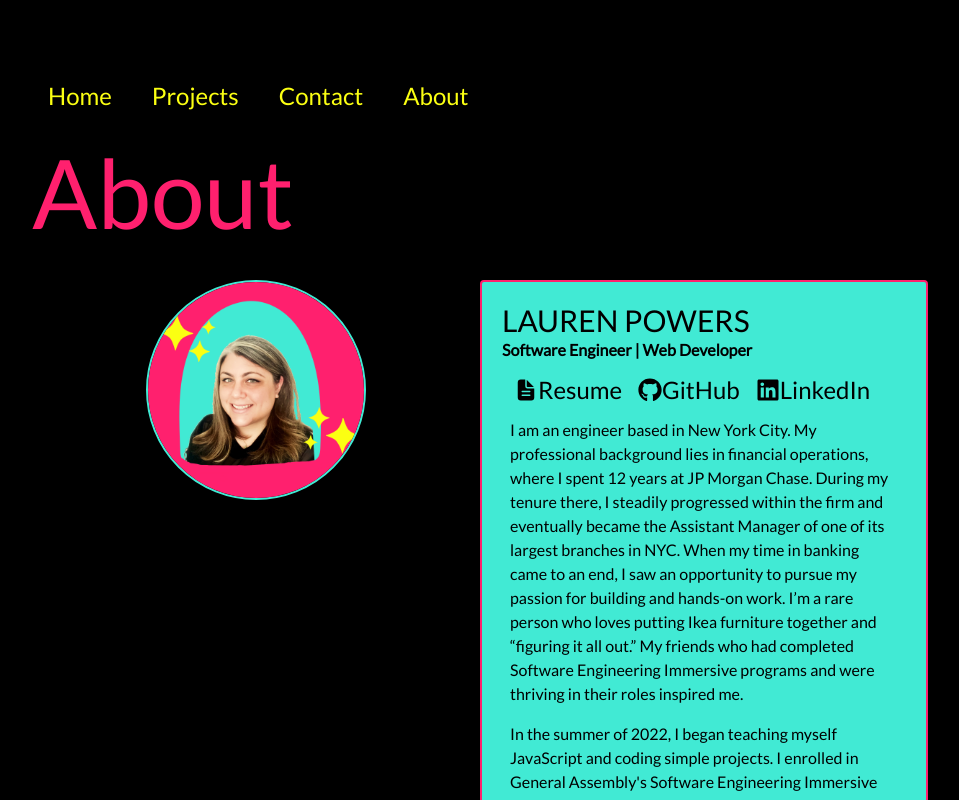
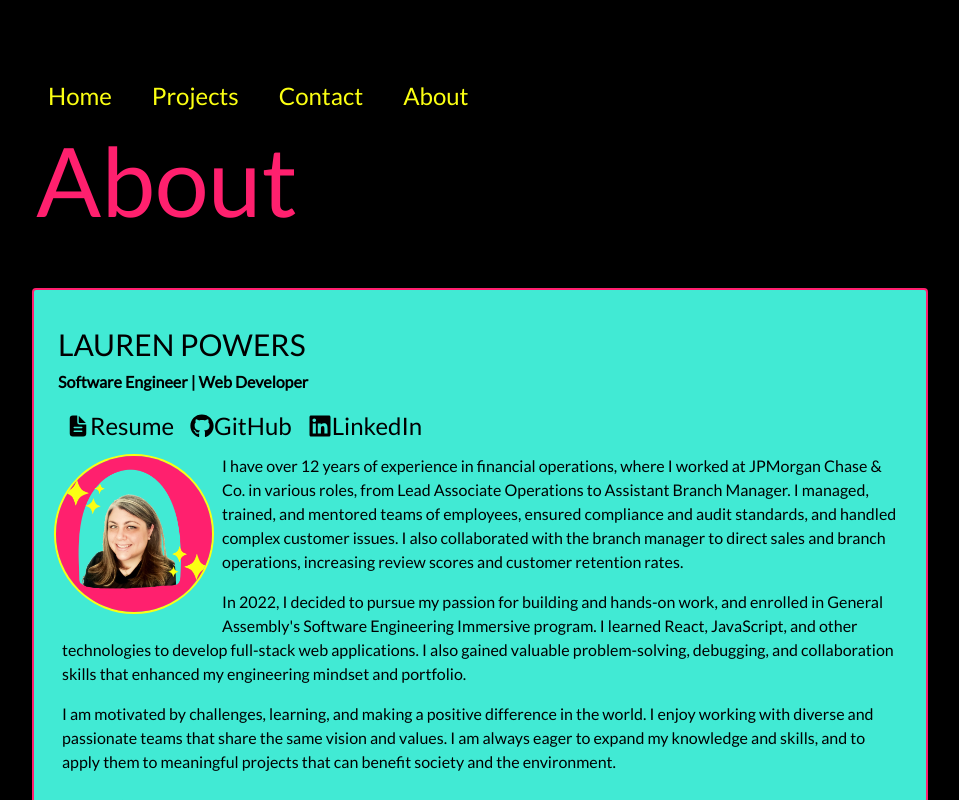
Before and after one commit to laurenpowers20/portfolio-page-v3, a Next.js app: page /about in a window 1280 px wide. Shown: the whole page, without its empty margins (160-1119 px from the left). Built offline with nearby package versions, Linux system fonts and the light colour scheme.

Commit message:
update aboutme

```diff
--- a/src/components/AboutCard.js
+++ b/src/components/AboutCard.js
@@ -12,31 +12,23 @@ import { HiOutlinePaintBrush } from "react-icons/hi2";
 export default function AboutCard() {
   return (
     <div className="container mx-auto mb-10 rounded-lg">
-      <div className="grid grid-cols-1 md:grid-cols-2 h-screen">
-        <div className="max-h-96 md:h-screen">
+      <div className="grid grid-cols-1 md:grid-cols-1 h-screen">
+        <div>
           {" "}
           <m.div
             className="sm:flex items-center sm:justify-center"
             animate={{ y: 0 }}
             initial={{ y: "100%" }}
             transition={{ delay: 0.8, duration: 0.5 }}
-          >
-            <Image
-              src={headshot}
-              alt="Picture of Lauren"
-              width={220}
-              height={220}
-              className="rounded-full mx-auto mb-5 border-solid border-2 border-neonBlue-500 "
-            />
-          </m.div>
+          ></m.div>
         </div>
 
-        <div className="flex items-center bg-neonBlue-500 rounded text-black sm:p-5 pb-100 mb-100 border-solid border-2 border-neonPink-500">
-          <div className="mb-auto mt-auto max-w-lg ">
-            <h1 className="text-3xl uppercase">Lauren Powers</h1>
-            <p className="font-semibold mb-2">
+        <div className="flex items-center bg-neonBlue-500 rounded text-black sm:p-5 pb-100 mb-100 border-solid border-2 border-neonPink-500 max-w">
+          <div className="mb-auto mt-auto ">
+            <h1 className="text-3xl uppercase p-1 ">Lauren Powers</h1>
+            <p className="font-semibold mb-2 p-1 ">
               Software Engineer | Web Developer
-            </p>
+            </p>{" "}
             <div className="font-latoBold lg:text-2xl text-1xl p-1 mx-auto">
               <m.ul
                 className="flex items-center"
@@ -94,38 +86,51 @@ export default function AboutCard() {
               className="font-latoBold"
             >
               {" "}
+              <Image
+                src={headshot}
+                alt="Picture of Lauren"
+                width={160}
+                height={160}
+                className="rounded-full mx-auto mr-2 border-solid border-2 border-neonYellow-500 float-left m-2 "
+              />
               <p className="p-2">
-                I am an engineer based in New York City. My professional
-                background lies in financial operations, where I spent 12 years
-                at JP Morgan Chase. During my tenure there, I steadily
-                progressed within the firm and eventually became the Assistant
-                Manager of one of its largest branches in NYC. When my time in
-                banking came to an end, I saw an opportunity to pursue my
-                passion for building and hands-on work. I’m a rare person who
-                loves putting Ikea furniture together and “figuring it all out.”
-                My friends who had completed Software Engineering Immersive
-                programs and were thriving in their roles inspired me.{" "}
+                I have over 12 years of experience in financial operations,
+                where I worked at JPMorgan Chase & Co. in various roles, from
+                Lead Associate Operations to Assistant Branch Manager. I
+                managed, trained, and mentored teams of employees, ensured
+                compliance and audit standards, and handled complex customer
+                issues. I also collaborated with the branch manager to direct
+                sales and branch operations, increasing review scores and
+                customer retention rates.
               </p>
               <p className="p-2">
                 {" "}
-                In the summer of 2022, I began teaching myself JavaScript and
-                coding simple projects. I enrolled in General Assembly's
-                Software Engineering Immersive program, working on front-end and
-                back-end projects every week. Throughout this journey, I've
-                embraced challenges and pushed myself beyond my comfort zone.
-                It's been a wild ride, and I am confident in my abilities and
-                excited to continue learning and growing in my career.
+                In 2022, I decided to pursue my passion for building and
+                hands-on work, and enrolled in General Assembly's Software
+                Engineering Immersive program. I learned React, JavaScript, and
+                other technologies to develop full-stack web applications. I
+                also gained valuable problem-solving, debugging, and
+                collaboration skills that enhanced my engineering mindset and
+                portfolio.
+              </p>
+              <p className="p-2">
+                I am motivated by challenges, learning, and making a positive
+                difference in the world. I enjoy working with diverse and
+                passionate teams that share the same vision and values. I am
+                always eager to expand my knowledge and skills, and to apply
+                them to meaningful projects that can benefit society and the
+                environment.
               </p>
             </m.div>
-            <p className="py-3">When I’m not coding, I can be found: </p>
-            <ul className="pb-10">
+            <p className="py-3  p-4">When I’m not coding, I can be found: </p>
+            <ul className="pb-10  p-4">
               <li className="flex items-center">
                 <GiHiking className="mr-3" /> Hiking in the Hudson Valley
               </li>
               <li className="flex items-center">
                 {" "}
                 <TbBeach className="mr-3" />
-                At the beach (in winter and summer!)
+                At the beach (in winter and summer)
               </li>
               <li className="flex items-center">
                 <GiCommercialAirplane className="mr-3" /> Traveling somewhere
@@ -139,8 +144,7 @@ export default function AboutCard() {
                 artistic
               </li>
               <li className="flex items-center">
-                <TbChefHat className="mr-3" /> Cooking something new and
-                delicious!{" "}
+                <TbChefHat className="mr-3" /> Cooking{" "}
               </li>
             </ul>
           </div>
--- a/src/pages/about.js
+++ b/src/pages/about.js
@@ -14,12 +14,12 @@ export default function About(props) {
         }}
         className="text-neonPink-500 absolute top-0 left-0 w-full h-full bg-black lg:px-48 px-10 overflow-y-auto col-span-2"
       >
-        <div className="mt-36">
+        <div className="my-32 mb-8 p-1 overflow-hidden">
           <m.h1
             animate={{ y: 0 }}
             initial={{ y: "100%" }}
             transition={{ delay: 0.5, duration: 1 }}
-            className="lg:text-8xl text-5xl pb-10 lg:text-left text-left flex"
+            className="lg:text-8xl text-5xl lg:text-left text-left flex"
           >
             About{" "}
           </m.h1>
--- a/src/pages/projects.js
+++ b/src/pages/projects.js
@@ -18,7 +18,7 @@ export default function Projects() {
           animate={{ y: 0 }}
           initial={{ y: "100%" }}
           transition={{ delay: 0.5, duration: 0.5 }}
-          className="lg:text-8xl text-5xl lg:text-left text-left "
+          className="lg:text-8xl text-5xl lg:text-left text-left mr-10 flex"
         >
           Projects
         </m.h1>
```
